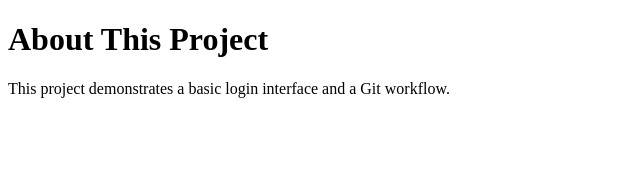
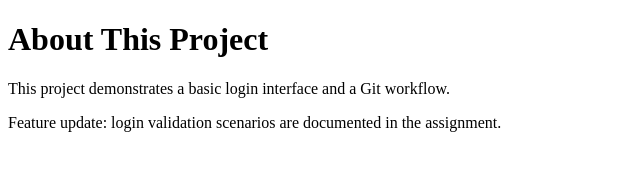
Before and after one commit to vvsleepy/login-system-git-workflow, a plain HTML site: page about.html in a window 1280 px wide. Shown: the whole page, without its empty margins (0-640 px from the left). Drawn offline with Linux system fonts and the light colour scheme.

Commit message:
Add feature branch project note

```diff
--- a/about.html
+++ b/about.html
@@ -4,5 +4,6 @@
 <body>
   <h1>About This Project</h1>
   <p>This project demonstrates a basic login interface and a Git workflow.</p>
+  <p>Feature update: login validation scenarios are documented in the assignment.</p>
 </body>
 </html>
```
